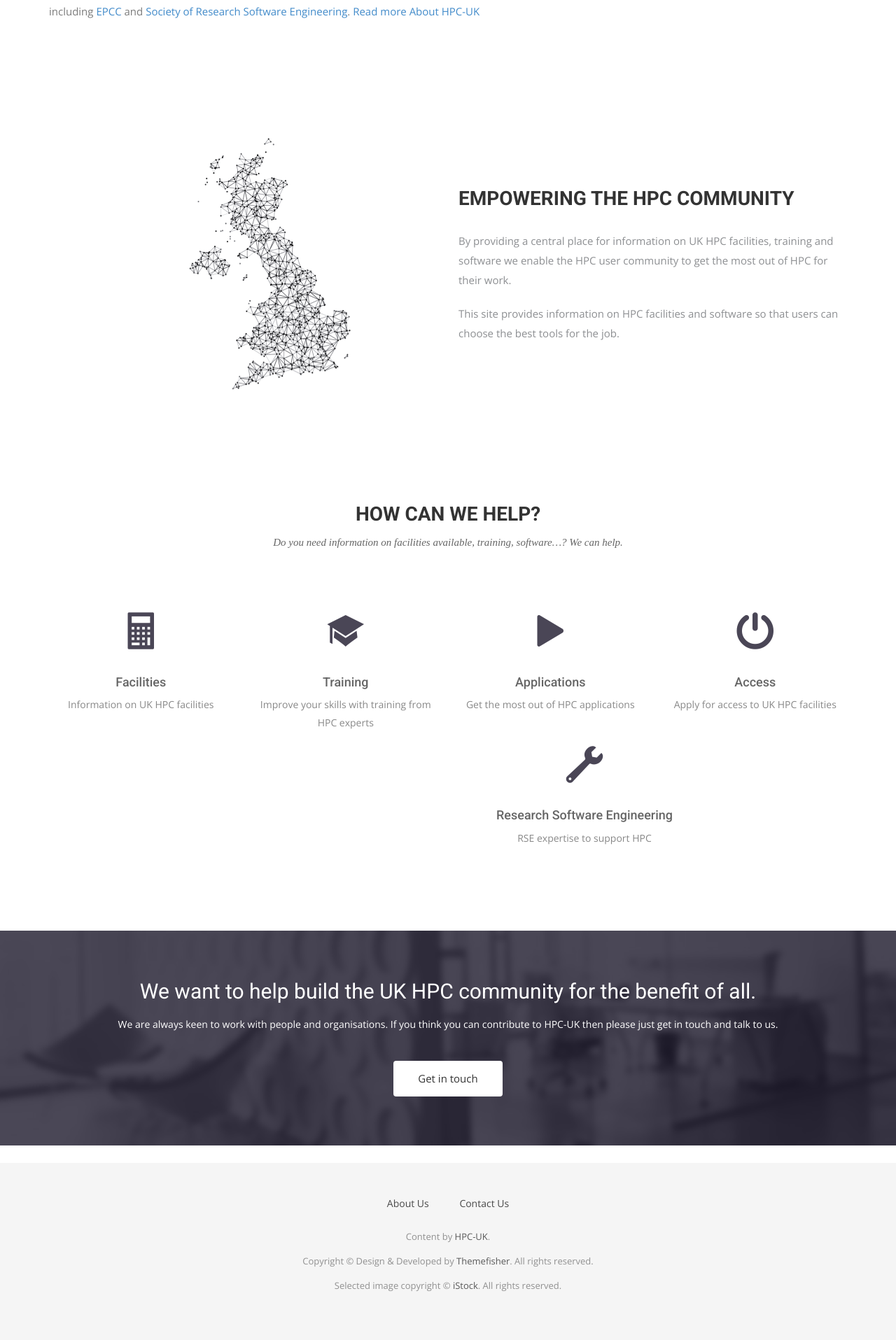
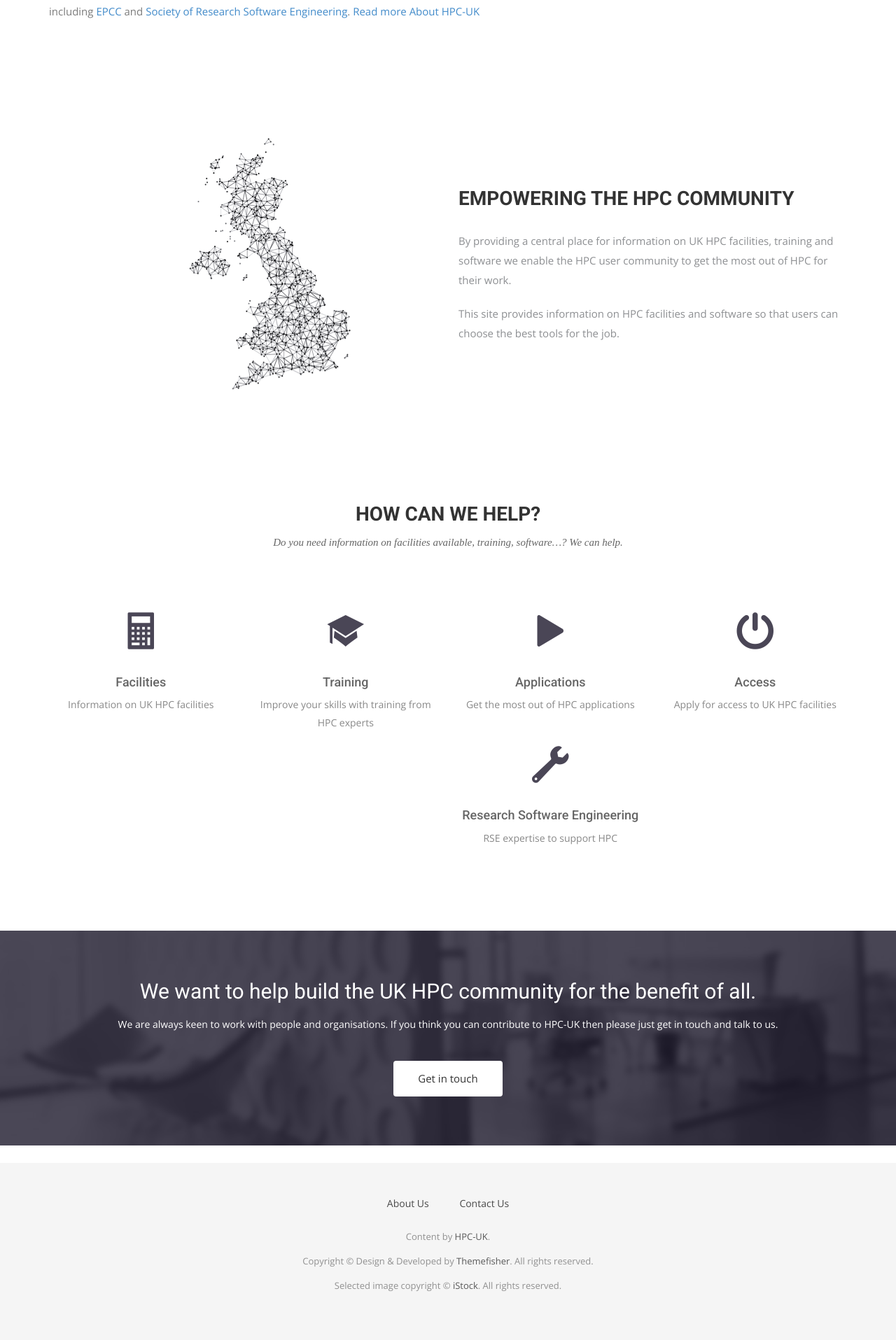
Before and after one commit to hpc-uk/hpcuk-website, a Jekyll site: the page built from index.html, in a window 1280 px wide. Shown: the part 905-2820 px from the top of the page at 70% size. Built offline with Jekyll 4.4.1, drawn with Linux system fonts in a browser that asks for light colours; nearby versions of some CDN libraries; some web fonts are replaced.

Commit message:
Update index.html

```diff
--- a/index.html
+++ b/index.html
@@ -98,7 +98,7 @@
         </div></a>
       </div>
 
-      <div class="col-sm-6 col-md-4">
+      <div class="col-sm-6 col-md-3">
         <a href="facilities/"><div class="service-item">
           <i class="ion-wrench"></i>
           <h4>Research Software Engineering</h4>
@@ -106,7 +106,7 @@
         </div></a>
       </div>
 <!--
-      <div class="col-sm-6 col-md-4">
+      <div class="col-sm-6 col-md-3">
         <a href="facilities/"><div class="service-item">
           <i class="ion-erlenmeyer-flask"></i>
           <h4>Case Studies</h4>
```
